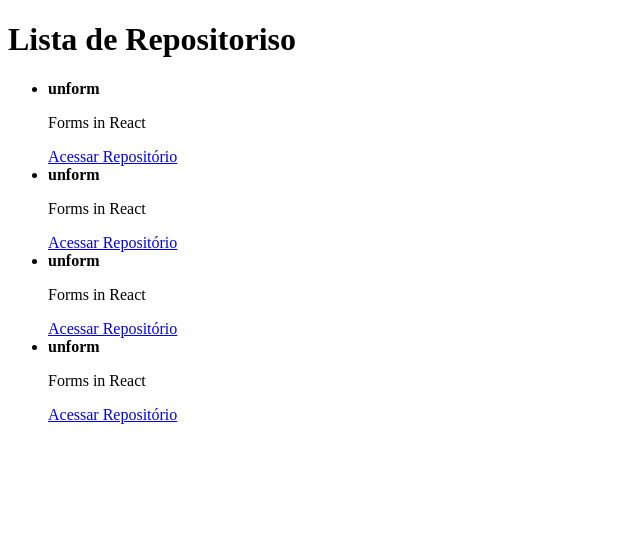
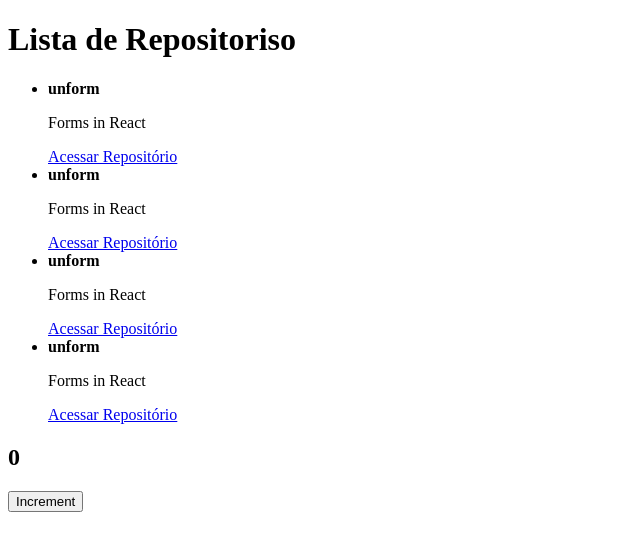
Before and after one commit to ThomasDixini/Estudos-React, a React app: page / in a window 1280 px wide. Shown: the top 550 px of the page, without its empty margins (0-640 px from the left). Built offline with nearby package versions, Linux system fonts and the light colour scheme.

Commit message:
Entendendo o conceito de Estado em React

```diff
--- a/src/App.jsx
+++ b/src/App.jsx
@@ -1,8 +1,12 @@
 import './styles/global.scss';
 import { RepositoryList } from './components/RepositoryList'
+import { Counter } from './components/Counter'
 
 export function App() {
-
-
-    return <RepositoryList />
+    return (
+        <>
+        <RepositoryList />
+        <Counter/>
+        </>
+    );
 }
--- /dev/null
+++ b/src/components/Counter.jsx
@@ -0,0 +1,17 @@
+import { useState } from "react";
+
+export function Counter() {
+
+    const [counter,setCounter] = useState(0);
+
+    function increment() {
+        setCounter(counter + 1);
+    }
+
+    return (
+        <div>
+            <h2>{counter}</h2>
+            <button type="button" onClick = {increment}>Increment</button>
+        </div>
+    );
+}
```
